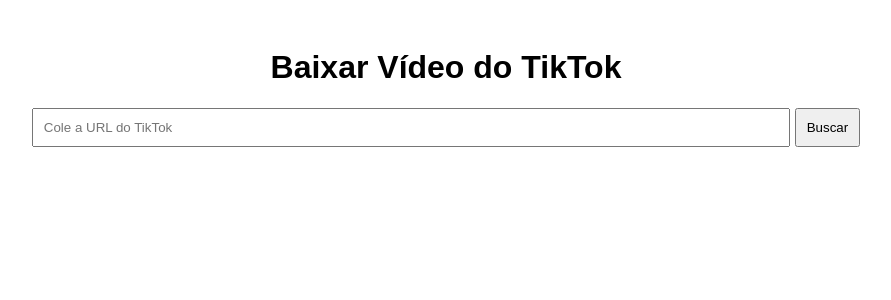
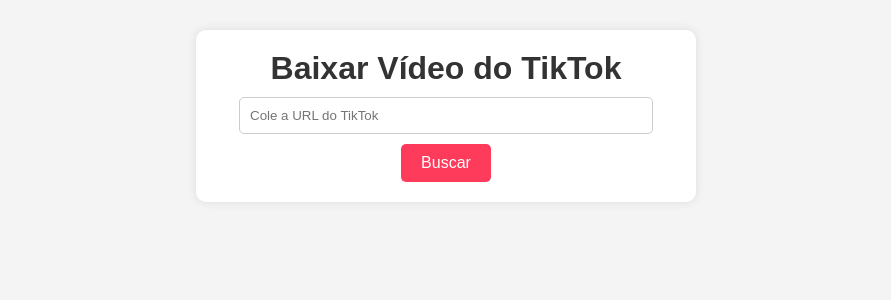
Before and after one commit to Aviator102/tikt, a Flask app: page / in a window 1280 px wide. Shown: the top 300 px of the page, without its empty margins (194-1085 px from the left). Run offline with Flask 3, Linux system fonts and the light colour scheme.

Commit message:
Update index.html

```diff
--- a/templates/index.html
+++ b/templates/index.html
@@ -4,23 +4,104 @@
     <meta charset="UTF-8">
     <meta name="viewport" content="width=device-width, initial-scale=1.0">
     <title>Baixar Vídeo do TikTok</title>
+    <style>
+        * {
+            margin: 0;
+            padding: 0;
+            box-sizing: border-box;
+            font-family: Arial, sans-serif;
+        }
+
+        body {
+            background-color: #f4f4f4;
+            text-align: center;
+            padding: 30px;
+        }
+
+        .container {
+            background: white;
+            padding: 20px;
+            border-radius: 10px;
+            box-shadow: 0px 0px 10px rgba(0, 0, 0, 0.1);
+            max-width: 500px;
+            margin: auto;
+        }
+
+        h1 {
+            color: #333;
+        }
+
+        input {
+            width: 90%;
+            padding: 10px;
+            margin: 10px 0;
+            border: 1px solid #ccc;
+            border-radius: 5px;
+        }
+
+        button {
+            padding: 10px 20px;
+            border: none;
+            background: #ff3b5c;
+            color: white;
+            font-size: 16px;
+            cursor: pointer;
+            border-radius: 5px;
+        }
+
+        button:hover {
+            background: #e6004c;
+        }
+
+        .hidden {
+            display: none;
+        }
+
+        .video-container {
+            margin-top: 20px;
+            padding: 10px;
+            border-radius: 10px;
+            background: white;
+            box-shadow: 0px 0px 10px rgba(0, 0, 0, 0.1);
+        }
+
+        iframe {
+            width: 100%;
+            height: 400px;
+            border-radius: 10px;
+        }
+
+        .download-btn {
+            margin-top: 10px;
+            padding: 10px;
+            background: #28a745;
+            color: white;
+            border: none;
+            cursor: pointer;
+            border-radius: 5px;
+        }
+
+        .download-btn:hover {
+            background: #218838;
+        }
+    </style>
 </head>
-<body style="text-align: center; font-family: Arial, sans-serif; padding: 20px;">
-    <h1>Baixar Vídeo do TikTok</h1>
-    <form id="form">
-        <input type="text" id="url" placeholder="Cole a URL do TikTok" style="padding: 10px; width: 60%;" required>
-        <button type="submit" style="padding: 10px;">Buscar</button>
-    </form>
+<body>
+    <div class="container">
+        <h1>Baixar Vídeo do TikTok</h1>
+        <form id="form">
+            <input type="text" id="url" placeholder="Cole a URL do TikTok" required>
+            <button type="submit">Buscar</button>
+        </form>
+    </div>
 
-    <div id="resultado" style="margin-top: 20px;"></div>
-
-    <!-- Área onde o vídeo será carregado -->
-    <div id="video-container" style="margin-top: 20px; display: none;">
+    <!-- Área do vídeo -->
+    <div id="video-container" class="video-container hidden">
         <h2>Prévia do Vídeo</h2>
-        <iframe id="video-frame" width="400" height="500" style="border: none;"></iframe>
+        <iframe id="video-frame"></iframe>
         <br>
         <a id="download-link" download>
-            <button style="padding: 10px; margin-top: 10px;">Baixar Vídeo</button>
+            <button class="download-btn">Baixar Vídeo</button>
         </a>
     </div>
 
@@ -28,12 +109,11 @@
         document.getElementById("form").addEventListener("submit", async function(event) {
             event.preventDefault();
             const url = document.getElementById("url").value;
-            const resultadoDiv = document.getElementById("resultado");
             const videoContainer = document.getElementById("video-container");
             const videoFrame = document.getElementById("video-frame");
             const downloadLink = document.getElementById("download-link");
 
-            resultadoDiv.innerHTML = "Buscando...";
+            videoContainer.classList.add("hidden"); // Esconder o frame antes de carregar
 
             const response = await fetch("/api/tiktok", {
                 method: "POST",
@@ -44,20 +124,12 @@
             const data = await response.json();
 
             if (response.ok) {
-                resultadoDiv.innerHTML = `
-                    <h2>${data.title}</h2>
-                    <p>${data.description}</p>
-                    <p><strong>Qualidade:</strong> ${data.quality}</p>
-                    <p><strong>Duração:</strong> ${data.duration} segundos</p>
-                `;
-
-                // Exibir vídeo na página
-                videoContainer.style.display = "block";
+                // Exibir vídeo no frame
                 videoFrame.src = data.videoUrl;
                 downloadLink.href = data.videoUrl;
+                videoContainer.classList.remove("hidden");
             } else {
-                resultadoDiv.innerHTML = `<p style="color: red;">${data.error}</p>`;
-                videoContainer.style.display = "none";
+                alert("Erro: " + data.error);
             }
         });
     </script>
```
